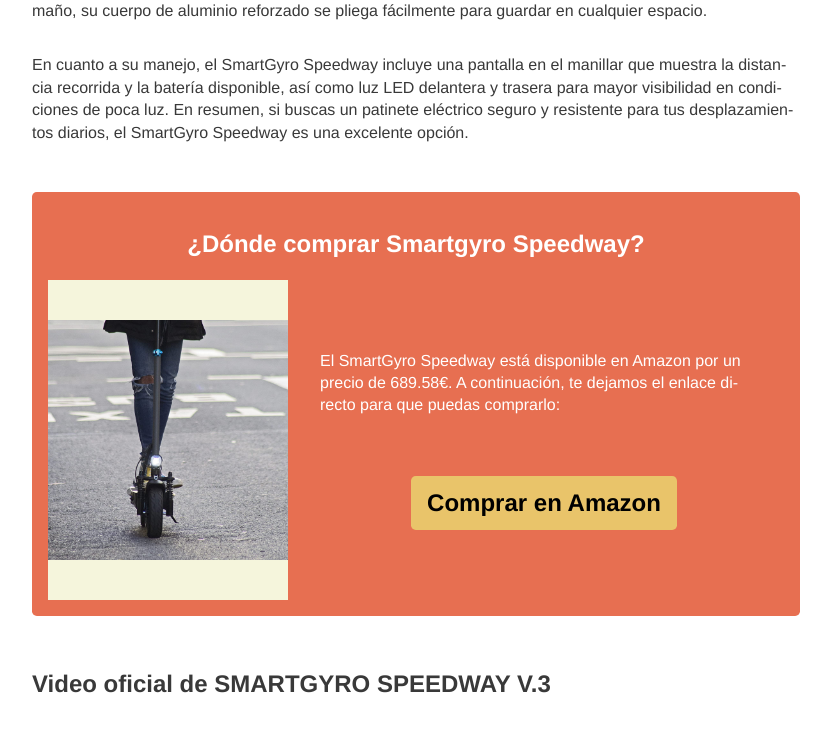
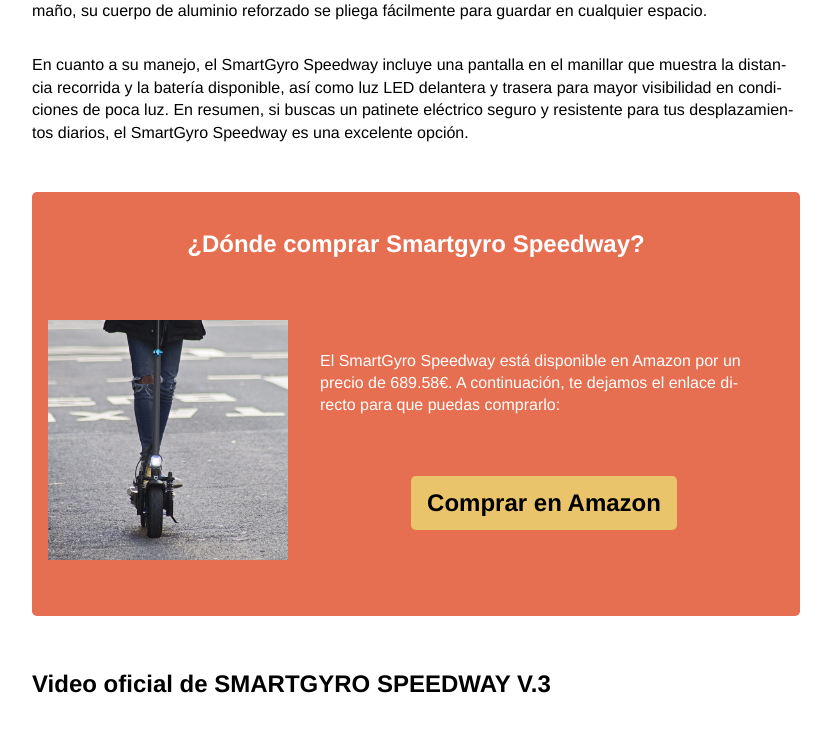
Before and after one commit to Maruan-Cardenas/wheel-shops, a Next.js app: page /resenas/smartgyro-speedway in a window 1280 px wide. Shown: the part 1879-2611 px from the top of the page, without its empty margins (224-1055 px from the left). Built offline with nearby package versions, Linux system fonts and the light colour scheme; no server answers; grey boxes are pictures that could not be loaded.

Commit message:
fixed color text

```diff
--- a/pages/resenas/Resanas.module.scss
+++ b/pages/resenas/Resanas.module.scss
@@ -1,6 +1,7 @@
 @import "../../styles/colors.scss";
 
 .review {
+    color: black;
     display: flex;
     flex-direction: column;
     gap: 2rem;
@@ -179,7 +180,6 @@
                 @media screen and (min-width: 768px) {
                     width: 15rem;
                     height: 20rem;
-                    background-color: beige;
                 }
             }
 
```
